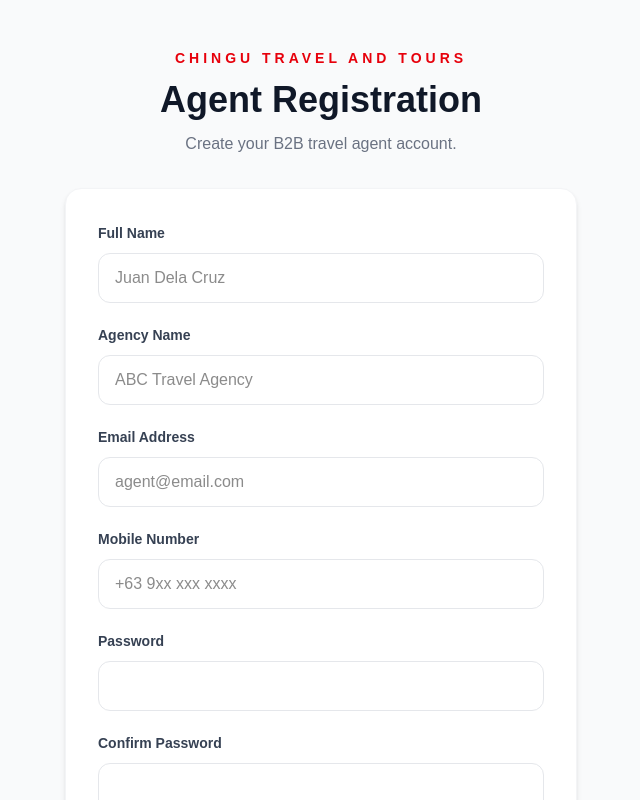
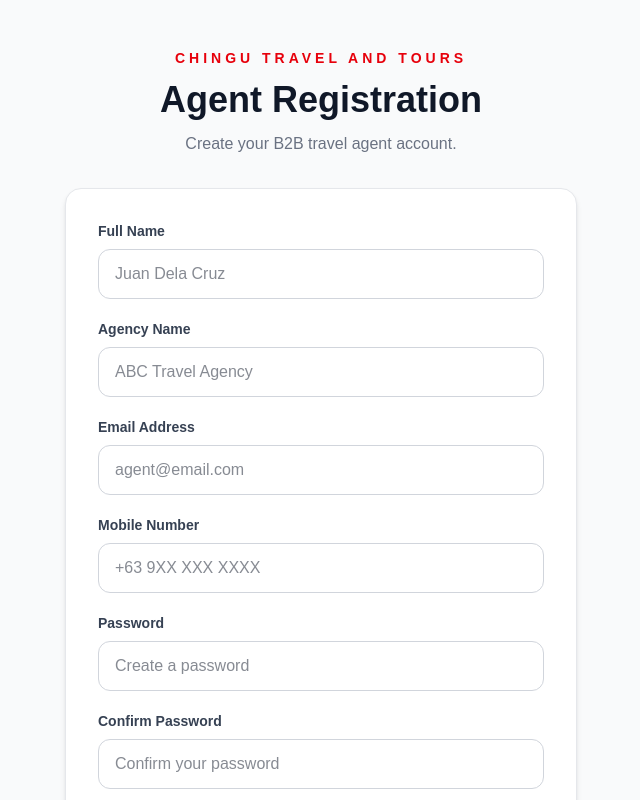
Before and after one commit to chingutravelandtours/chingu-website, a Next.js app: page /agent/register in a window 1280 px wide. Shown: the top 800 px of the page, without its empty margins (319-959 px from the left). Built offline with nearby package versions, Linux system fonts and the light colour scheme.

Commit message:
Update page.tsx

```diff
--- a/app/agent/register/page.tsx
+++ b/app/agent/register/page.tsx
@@ -1,7 +1,6 @@
 "use client";
 
 import { useState } from "react";
-import type { ChangeEvent, FormEvent } from "react";
 
 export default function AgentRegisterPage() {
   const [form, setForm] = useState({
@@ -13,26 +12,30 @@ export default function AgentRegisterPage() {
     confirmPassword: "",
   });
 
-  const handleChange = (e: ChangeEvent<HTMLInputElement>) => {
-    setForm({
-      ...form,
-      [e.target.name]: e.target.value,
-    });
+  const handleChange = (
+    e: React.ChangeEvent<HTMLInputElement>
+  ) => {
+    const { name, value } = e.target;
+
+    setForm((prev) => ({
+      ...prev,
+      [name]: value,
+    }));
   };
 
-  const handleSubmit = (e: FormEvent) => {
+  const handleSubmit = (e: React.FormEvent<HTMLFormElement>) => {
     e.preventDefault();
 
     if (form.password !== form.confirmPassword) {
-      alert("Password does not match.");
+      alert("Passwords do not match.");
       return;
     }
 
     alert(
-      "Agent registration submitted! Your account is waiting for approval."
+      "Registration submitted successfully! Your account is pending approval."
     );
 
-    console.log(form);
+    console.log("Agent Registration:", form);
   };
 
   return (
@@ -58,26 +61,23 @@ export default function AgentRegisterPage() {
         </div>
 
 
-        {/* CARD */}
-        <div className="
-          bg-white
-          rounded-2xl
-          shadow-md
-          border
-          border-gray-100
-          p-8
-        ">
+        {/* FORM CARD */}
+        <div className="bg-white rounded-2xl shadow-md border border-gray-200 p-8">
 
           <form onSubmit={handleSubmit} className="space-y-5">
 
-
             {/* FULL NAME */}
             <div>
-              <label className="text-sm font-semibold text-gray-700">
+              <label
+                htmlFor="name"
+                className="block text-sm font-semibold text-gray-700"
+              >
                 Full Name
               </label>
 
               <input
+                id="name"
+                type="text"
                 name="name"
                 value={form.name}
                 onChange={handleChange}
@@ -86,13 +86,17 @@ export default function AgentRegisterPage() {
                 className="
                   mt-2
                   w-full
+                  bg-white
+                  text-gray-900
                   border
-                  border-gray-200
+                  border-gray-300
                   rounded-xl
                   px-4
                   py-3
                   outline-none
                   focus:border-red-500
+                  focus:ring-2
+                  focus:ring-red-100
                 "
               />
             </div>
@@ -100,11 +104,16 @@ export default function AgentRegisterPage() {
 
             {/* AGENCY */}
             <div>
-              <label className="text-sm font-semibold text-gray-700">
+              <label
+                htmlFor="agency"
+                className="block text-sm font-semibold text-gray-700"
+              >
                 Agency Name
               </label>
 
               <input
+                id="agency"
+                type="text"
                 name="agency"
                 value={form.agency}
                 onChange={handleChange}
@@ -113,13 +122,17 @@ export default function AgentRegisterPage() {
                 className="
                   mt-2
                   w-full
+                  bg-white
+                  text-gray-900
                   border
-                  border-gray-200
+                  border-gray-300
                   rounded-xl
                   px-4
                   py-3
                   outline-none
                   focus:border-red-500
+                  focus:ring-2
+                  focus:ring-red-100
                 "
               />
             </div>
@@ -127,11 +140,15 @@ export default function AgentRegisterPage() {
 
             {/* EMAIL */}
             <div>
-              <label className="text-sm font-semibold text-gray-700">
+              <label
+                htmlFor="email"
+                className="block text-sm font-semibold text-gray-700"
+              >
                 Email Address
               </label>
 
               <input
+                id="email"
                 type="email"
                 name="email"
                 value={form.email}
@@ -141,13 +158,17 @@ export default function AgentRegisterPage() {
                 className="
                   mt-2
                   w-full
+                  bg-white
+                  text-gray-900
                   border
-                  border-gray-200
+                  border-gray-300
                   rounded-xl
                   px-4
                   py-3
                   outline-none
                   focus:border-red-500
+                  focus:ring-2
+                  focus:ring-red-100
                 "
               />
             </div>
@@ -155,26 +176,35 @@ export default function AgentRegisterPage() {
 
             {/* PHONE */}
             <div>
-              <label className="text-sm font-semibold text-gray-700">
+              <label
+                htmlFor="phone"
+                className="block text-sm font-semibold text-gray-700"
+              >
                 Mobile Number
               </label>
 
               <input
+                id="phone"
+                type="tel"
                 name="phone"
                 value={form.phone}
                 onChange={handleChange}
-                placeholder="+63 9xx xxx xxxx"
+                placeholder="+63 9XX XXX XXXX"
                 required
                 className="
                   mt-2
                   w-full
+                  bg-white
+                  text-gray-900
                   border
-                  border-gray-200
+                  border-gray-300
                   rounded-xl
                   px-4
                   py-3
                   outline-none
                   focus:border-red-500
+                  focus:ring-2
+                  focus:ring-red-100
                 "
               />
             </div>
@@ -182,26 +212,35 @@ export default function AgentRegisterPage() {
 
             {/* PASSWORD */}
             <div>
-              <label className="text-sm font-semibold text-gray-700">
+              <label
+                htmlFor="password"
+                className="block text-sm font-semibold text-gray-700"
+              >
                 Password
               </label>
 
               <input
+                id="password"
                 type="password"
                 name="password"
                 value={form.password}
                 onChange={handleChange}
+                placeholder="Create a password"
                 required
                 className="
                   mt-2
                   w-full
+                  bg-white
+                  text-gray-900
                   border
-                  border-gray-200
+                  border-gray-300
                   rounded-xl
                   px-4
                   py-3
                   outline-none
                   focus:border-red-500
+                  focus:ring-2
+                  focus:ring-red-100
                 "
               />
             </div>
@@ -209,26 +248,35 @@ export default function AgentRegisterPage() {
 
             {/* CONFIRM PASSWORD */}
             <div>
-              <label className="text-sm font-semibold text-gray-700">
+              <label
+                htmlFor="confirmPassword"
+                className="block text-sm font-semibold text-gray-700"
+              >
                 Confirm Password
               </label>
 
               <input
+                id="confirmPassword"
                 type="password"
                 name="confirmPassword"
                 value={form.confirmPassword}
                 onChange={handleChange}
+                placeholder="Confirm your password"
                 required
                 className="
                   mt-2
                   w-full
+                  bg-white
+                  text-gray-900
                   border
-                  border-gray-200
+                  border-gray-300
                   rounded-xl
                   px-4
                   py-3
                   outline-none
                   focus:border-red-500
+                  focus:ring-2
+                  focus:ring-red-100
                 "
               />
             </div>
@@ -248,13 +296,13 @@ export default function AgentRegisterPage() {
                 transition
               "
             >
-              Create Agent Account
+              Submit Registration
             </button>
-
 
           </form>
 
 
+          {/* LOGIN LINK */}
           <p className="text-center text-sm text-gray-500 mt-6">
             Already have an account?{" "}
 
@@ -262,11 +310,9 @@ export default function AgentRegisterPage() {
               href="/agent/login"
               className="text-red-600 font-semibold hover:underline"
             >
-              Login
+              Agent Login
             </a>
-
           </p>
-
 
         </div>
 
```
